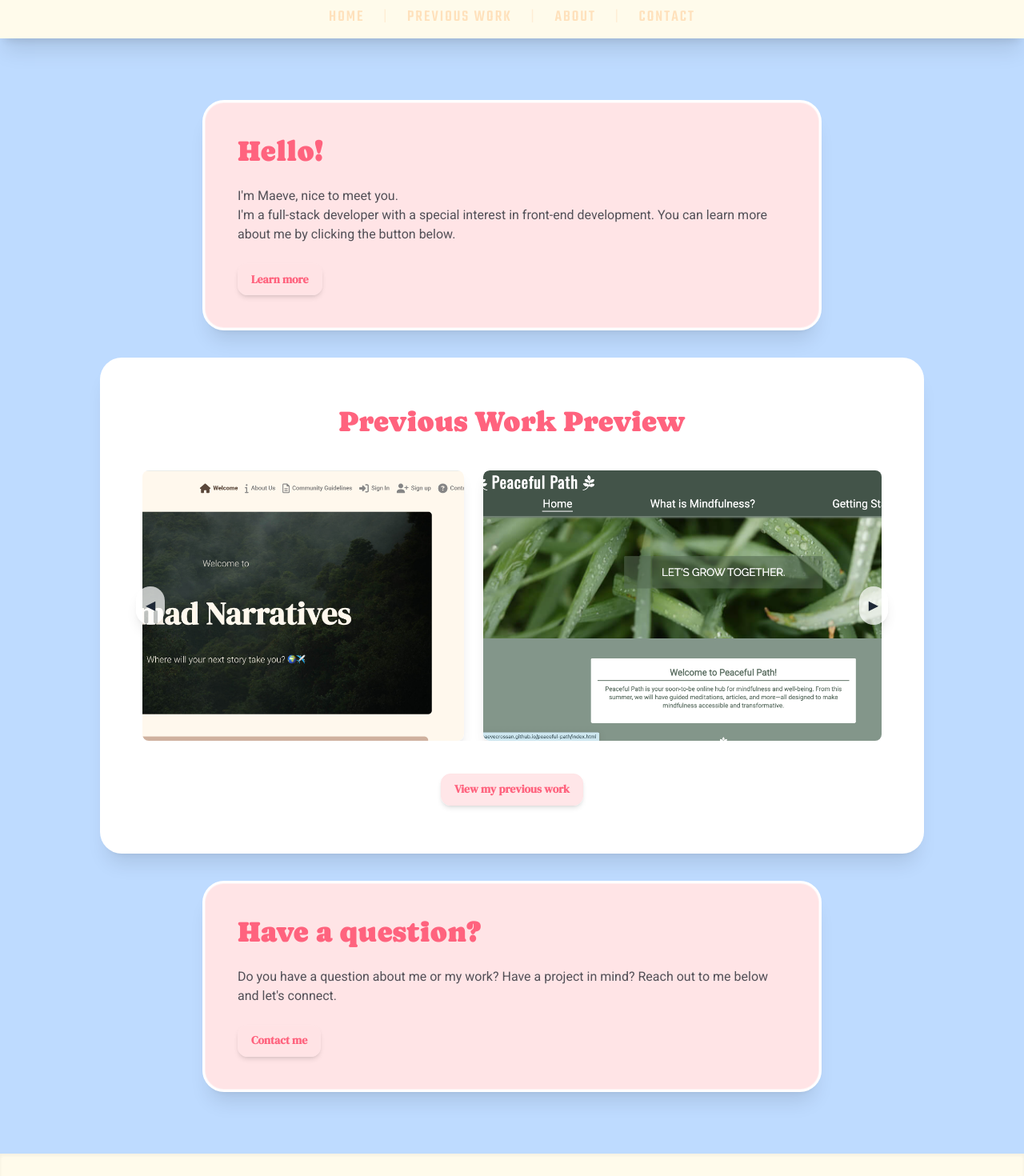
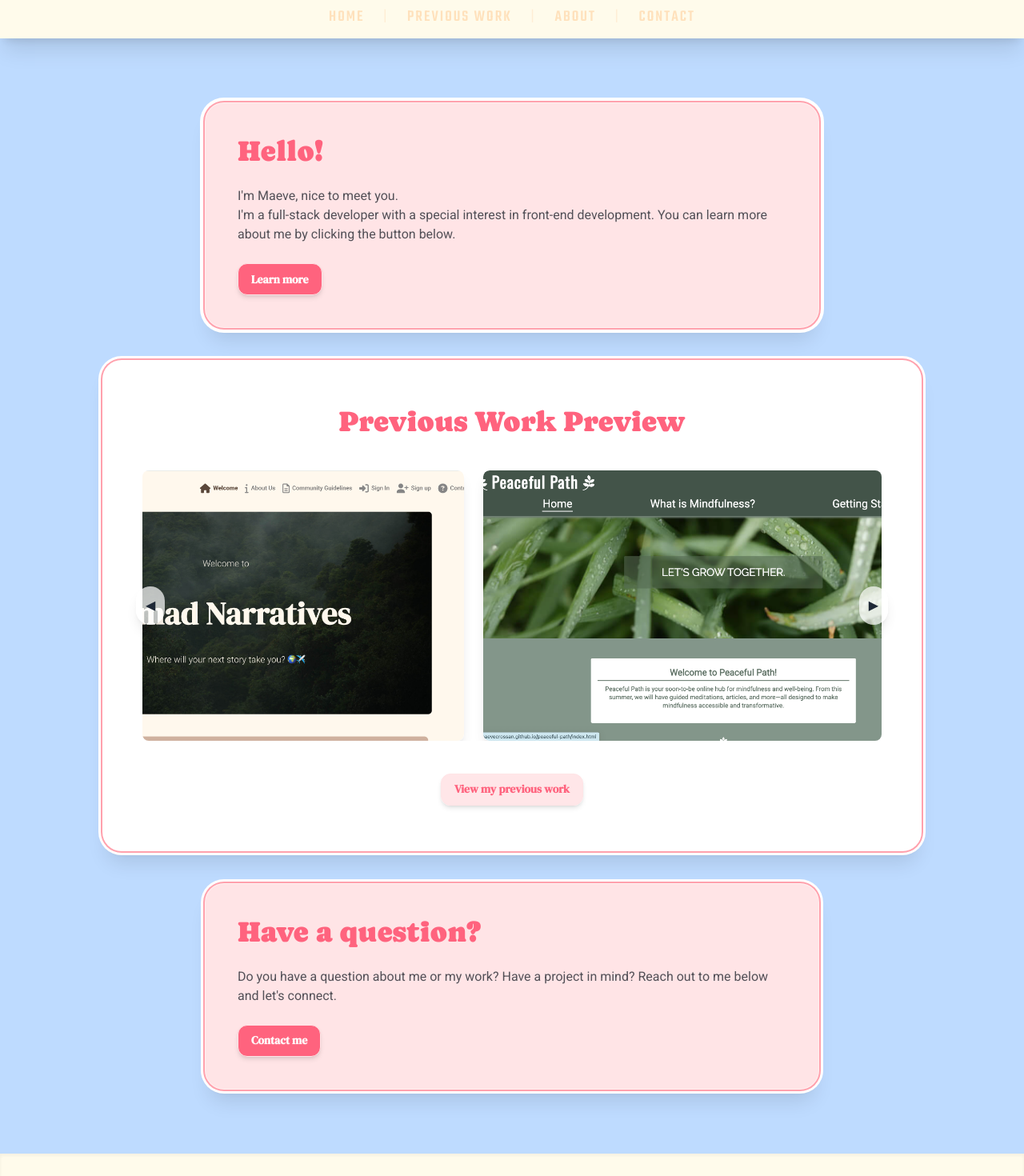
Before and after one commit to maevecrossan/my-portfolio, a Next.js app: page / in a window 1280 px wide. Shown: the part 140-1610 px from the top of the page at 80% size. Built offline with nearby package versions, Linux system fonts and the light colour scheme.

Commit message:
Update button and ring styles.

```diff
--- a/src/app/page.js
+++ b/src/app/page.js
@@ -50,7 +50,7 @@ export default function Homepage() {
 
             {/* Greeting */}
             <section
-                className="m-6 md:m-10 w-full max-w-3xl rounded-3xl p-8 md:p-10 bg-rose-100 backdrop-blur-xl border border-white/40 ring-3 ring-white shadow-xl text-zinc-800"
+                className="m-6 md:m-10 w-full max-w-3xl rounded-3xl p-8 md:p-10 bg-rose-100 backdrop-blur-xl border border-white/40 ring-4 ring-white ring-offset-2 ring-offset-rose-300 shadow-xl text-zinc-800"
                 aria-labelledby="intro-heading"
             >
                 <h2 id="intro-heading" className="mb-6 text-3xl md:text-4xl font-caprasimo text-rose-400">
@@ -62,7 +62,7 @@ export default function Homepage() {
                 </p>
                 <Link
                     href="/about"
-                    className="btn font-dmserif mt-6 rounded-xl bg-rose-100/90 text-rose-400 shadow-md hover:bg-rose-200 hover:shadow-lg focus:outline-none focus-visible:ring-2 focus-visible:ring-offset-2 focus-visible:ring-rose-200 border border-rose-100"
+                    className="btn font-dmserif mt-6 rounded-xl bg-rose-400 text-white shadow-md hover:bg-rose-300 hover:shadow-lg focus:outline-none focus-visible:ring-2 focus-visible:ring-offset-2 focus-visible:ring-rose-200 border border-rose-100"
                 >
                     Learn more
                 </Link>
@@ -70,7 +70,7 @@ export default function Homepage() {
 
             {/* Previous Work */}
             <section
-                className="w-full max-w-5xl mx-auto px-4 py-10 md:py-14 rounded-3xl bg-white backdrop-blur-xl border border-white/40 ring-3 ring-white shadow-xl text-zinc-800 flex flex-col items-center"
+                className="w-full max-w-5xl mx-auto px-4 py-10 md:py-14 rounded-3xl bg-white backdrop-blur-xl border border-white/40 ring-3 ring-white ring-offset-2 ring-offset-rose-300 shadow-xl text-zinc-800 flex flex-col items-center"
                 aria-labelledby="work-heading"
             >
                 <h2 id="work-heading" className="mb-6 text-3xl md:text-4xl font-caprasimo text-rose-400 text-center">
@@ -90,7 +90,7 @@ export default function Homepage() {
 
             {/* Contact Me */}
             <section
-                className="m-6 md:m-10 w-full max-w-3xl rounded-3xl p-8 md:p-10 bg-rose-100 backdrop-blur-xl border border-white/40 ring-3 ring-white shadow-xl text-zinc-800"
+                className="m-6 md:m-10 w-full max-w-3xl rounded-3xl p-8 md:p-10 bg-rose-100 backdrop-blur-xl border border-white/40 ring-3 ring-white ring-offset-2 ring-offset-rose-300 shadow-xl text-zinc-800"
                 aria-labelledby="contact-heading"
             >
                 <h2 id="contact-heading" className="mb-6 text-3xl md:text-4xl font-caprasimo text-rose-400">
@@ -101,7 +101,7 @@ export default function Homepage() {
                 </p>
                 <Link
                     href="/contact"
-                    className="btn font-dmserif mt-6 rounded-xl bg-rose-100/90 text-rose-400 shadow-md hover:bg-rose-200 hover:shadow-lg focus:outline-none focus-visible:ring-2 focus-visible:ring-offset-2 focus-visible:ring-rose-200 border border-rose-100"
+                    className="btn font-dmserif mt-6 rounded-xl bg-rose-400 text-white shadow-md hover:bg-rose-300 hover:shadow-lg focus:outline-none focus-visible:ring-2 focus-visible:ring-offset-2 focus-visible:ring-rose-200 border border-rose-100"
                 >
                     Contact me
                 </Link>
```
